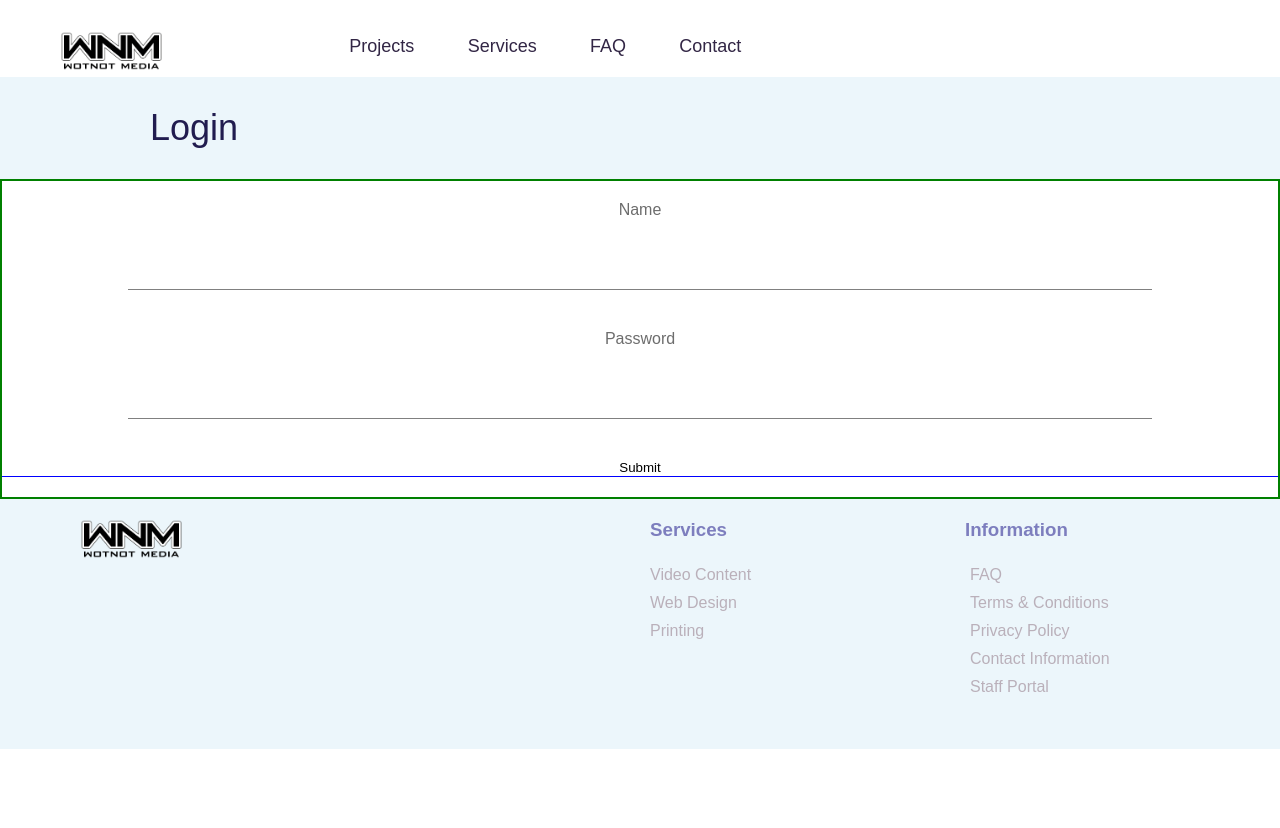
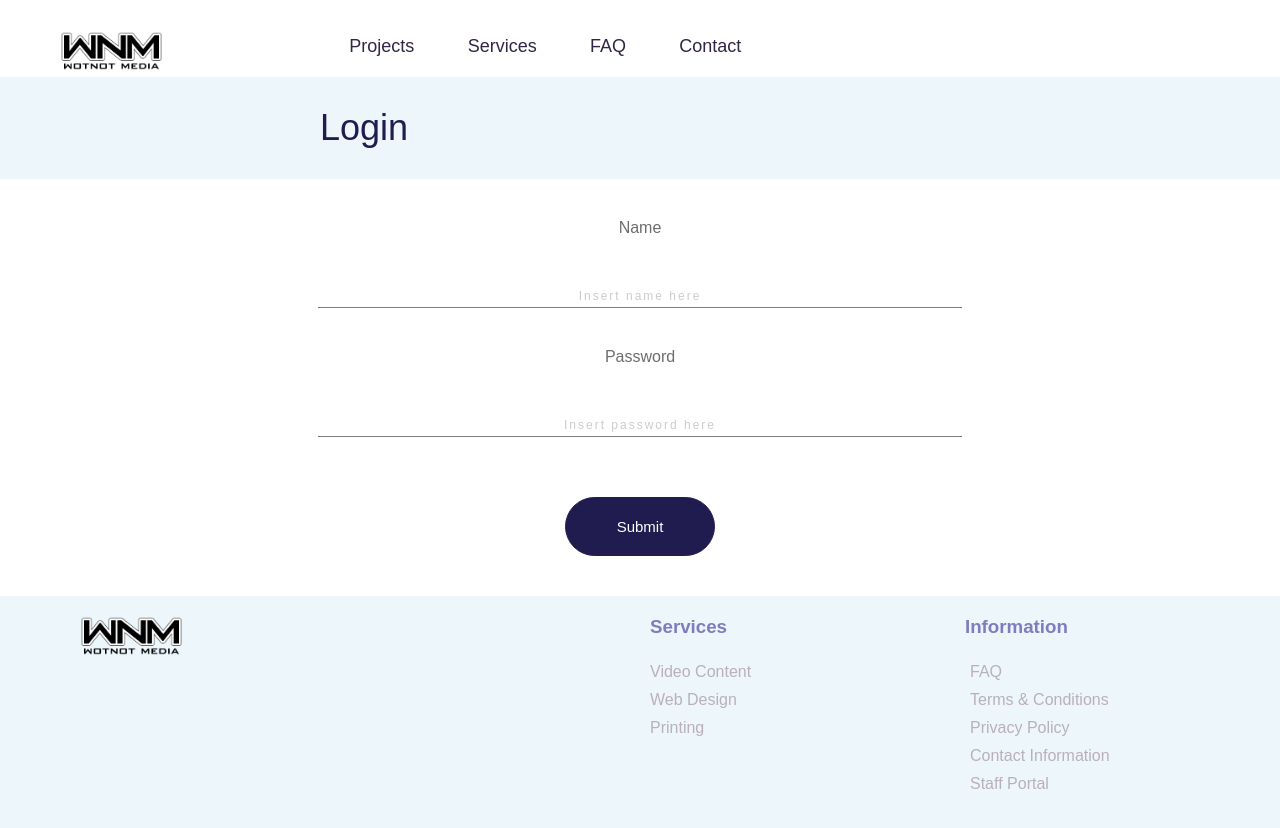
Before and after one commit to WClifford1/wotnot-media-client, a React (Create React App) app: page /login in a window 1280 px wide. Shown: the top 828 px of the page. Before the commit the page ends 800 px from the top, so only its background shows below. Built offline with nearby package versions, Linux system fonts and the light colour scheme.

Commit message:
Staff login styled

```diff
--- a/src/App.css
+++ b/src/App.css
@@ -1185,6 +1185,7 @@ input {
   display: -webkit-box;
   display: -ms-flexbox;
   display: flex;
+  padding-left: 25%;
   background-color: #ECF6FB;
 }
 
@@ -1194,7 +1195,7 @@ input {
 }
 
 .staff-cont .staff-form {
-  border: 2px solid green;
+  padding-top: 20px;
 }
 
 .staff-cont .staff-form .staff-text {
@@ -1222,9 +1223,35 @@ input {
 .staff-cont .staff-form .staff-input input {
   outline: none;
   border-bottom: 1px solid grey;
-  width: 80%;
+  width: 50%;
   font-size: 24px;
   font-weight: 100;
+  text-align: center;
+}
+
+.staff-cont .staff-form .staff-btn {
+  padding: 20px;
+  display: -webkit-box;
+  display: -ms-flexbox;
+  display: flex;
+  -webkit-box-pack: center;
+      -ms-flex-pack: center;
+          justify-content: center;
+}
+
+.staff-cont .staff-form .staff-btn .staff-sub {
+  border: 1px solid #211c4f;
+  padding: 20px;
+  border-radius: 40px;
+  font-size: 15px;
+  background-color: #211c4f;
+  color: white;
+  width: 150px;
+}
+
+.staff-cont .staff-form .staff-btn .staff-sub:hover {
+  background-color: #fff;
+  color: #211c4f;
 }
 
 * {
--- a/src/Styles/_Login.scss
+++ b/src/Styles/_Login.scss
@@ -12,10 +12,12 @@ $material-blue: #ECF6FB;
     // border: 2px solid red;
 
 
+
     .staff-title {
         color: $dark-blue;
         padding: 30px 150px;
         display: flex;
+        padding-left: 25%;
         // justify-content: center;
         background-color: #ECF6FB;
 
@@ -26,7 +28,8 @@ $material-blue: #ECF6FB;
     }
 
     .staff-form {
-        border: 2px solid green;
+        // border: 2px solid green;
+        padding-top: 20px;
 
         .staff-text {
             padding: 20px;
@@ -45,12 +48,34 @@ $material-blue: #ECF6FB;
             input {
                 outline: none;
                 border-bottom: 1px solid grey;
-                width: 80%;
+                width: 50%;
                 font-size: 24px;
                 font-weight: 100;
+                text-align: center;
             }
 
+        }
 
+        .staff-btn {
+            padding: 20px;
+            display: flex;
+            justify-content: center;
+
+            .staff-sub {
+                border: 1px solid $dark-blue;
+                padding: 20px;
+                // border: 2px solid red;
+                border-radius: 40px;
+                font-size: 15px;
+                background-color: $dark-blue;
+                color: white;
+                width: 150px;
+
+                &:hover {
+                    background-color: #fff;
+                    color: $dark-blue;
+                }
+            }
         }
     }
 }
--- a/src/components/Login.jsx
+++ b/src/components/Login.jsx
@@ -67,16 +67,16 @@ export default class Login extends Component {
                             <label>Name</label>
                         </div>
                         <div className="staff-input">
-                            <input name="name" onChange={this.onChange} autoFocus value={this.state.account.name} type="text" />
+                            <input name="name" onChange={this.onChange} autoFocus value={this.state.account.name} type="text" placeholder="Insert name here" />
                         </div>
                         <div className="staff-text">
                             <label>Password</label>
                         </div>
                         <div className="staff-input">
-                            <input value={this.state.account.password} onChange={this.onChange} name="password" type="password" />
+                            <input value={this.state.account.password} onChange={this.onChange} name="password" type="password" placeholder="Insert password here" />
                         </div>
                         <div className="staff-btn">
-                            <input type="submit" value="Submit" />
+                            <input type="submit" value="Submit" className="staff-sub" />
                         </div>
                     </form>
                 </div>
```
Also changed, not shown: 1 other file (tests, documents, lock files or other folders).
